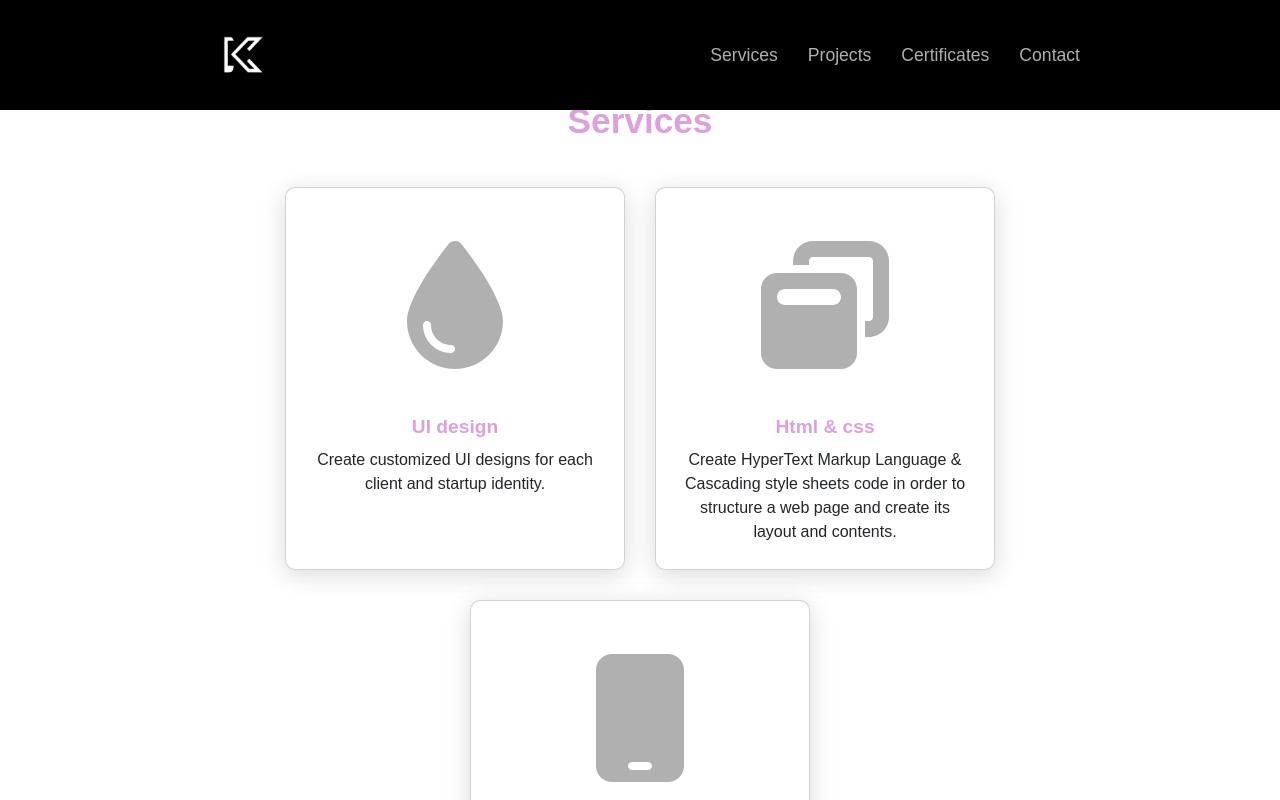
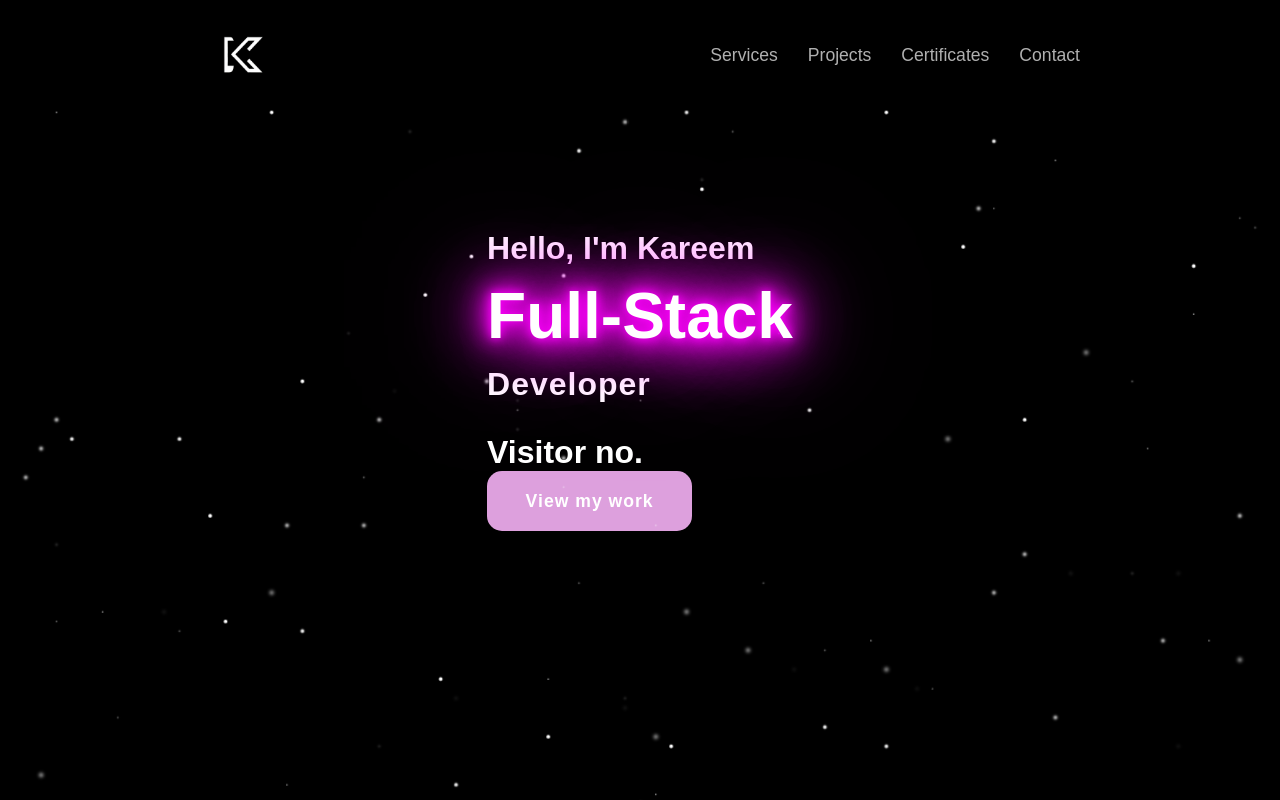
Before and after one commit to KareemMoataz02/Aws-resume-challenge, an Angular app in the folder front-end/: page /home in a window 1280 px wide. Shown: the top 800 px of the page. Built offline with nearby package versions, Linux system fonts and the light colour scheme; no server answers.

Commit message:
home.component.html

```diff
--- a/front-end/src/app/home/home.component.html
+++ b/front-end/src/app/home/home.component.html
@@ -1,4 +1,4 @@
-<!-- <section class="main">
+<section class="main">
     <div class="starfield"></div>
     <div>
         <h2>Hello, I'm Kareem<br><span class="hero-word">Full-Stack</span><br></h2>
@@ -11,7 +11,7 @@
             <a href="https://github.com/KareemMoataz02" target="_blank"><i class="socials fab fa-github"></i></a>
         </div>
     </div>
-</section> -->
+</section>
 <section class="cards" id="services">
     <h2 class="title">Services</h2>
     <div class="content">
```
